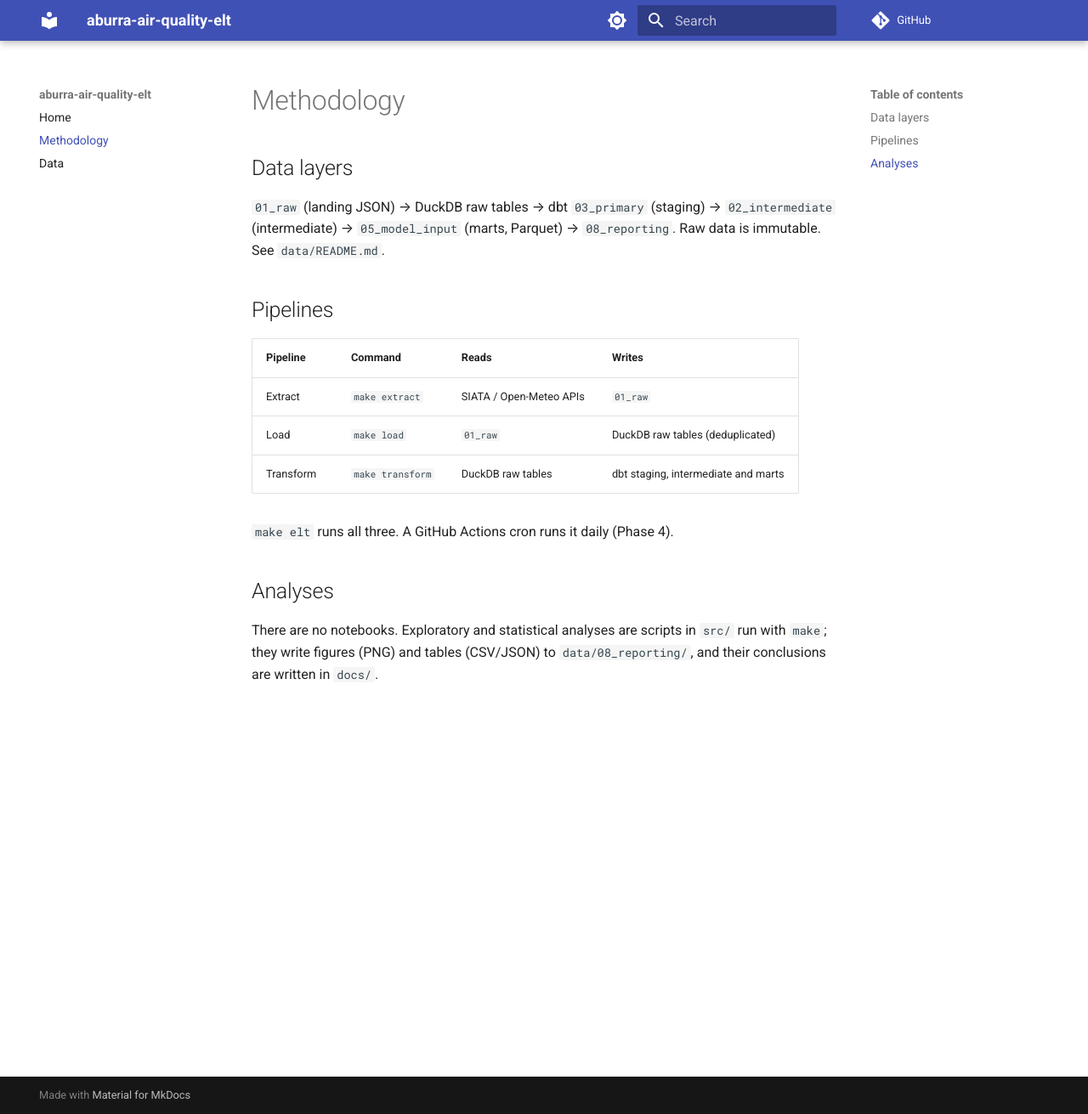
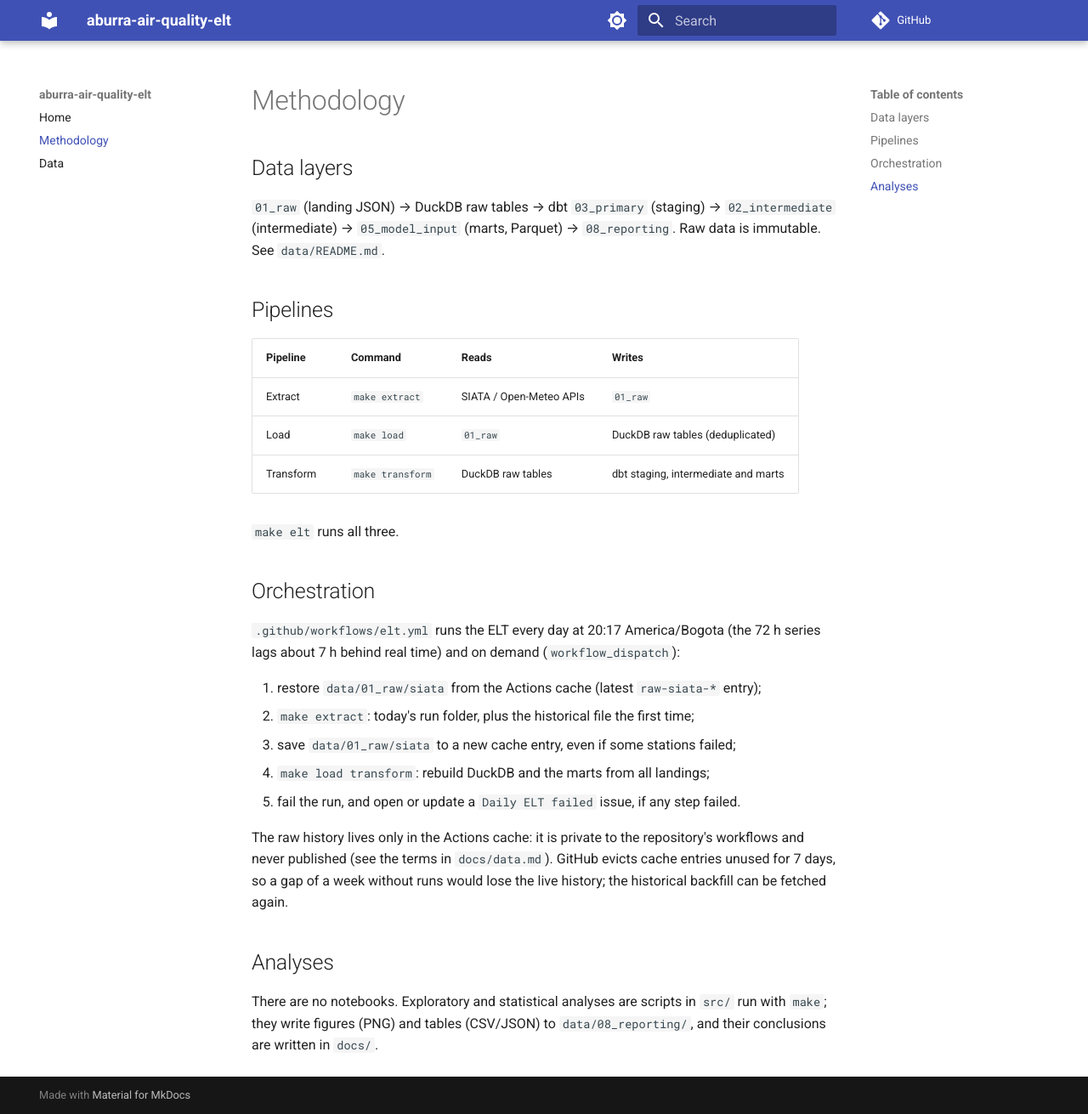
Before and after one commit to RafaGM1108/aburra-air-quality-elt, an MkDocs documentation site: the page built from docs/methodology.md, in a window 1280 px wide and 1311 px high. Shown: the whole window at 85% size. Built offline with MkDocs 1.6.1 and Material for MkDocs 9.7.7, drawn with Linux system fonts in a browser that asks for light colours; comment, search, counter and statistics services are not loaded.

Commit message:
ci: run the ELT daily on a cron schedule

```diff
--- a/docs/methodology.md
+++ b/docs/methodology.md
@@ -14,7 +14,23 @@ Raw data is immutable. See `data/README.md`.
 | Load | `make load` | `01_raw` | DuckDB raw tables (deduplicated) |
 | Transform | `make transform` | DuckDB raw tables | dbt staging, intermediate and marts |
 
-`make elt` runs all three. A GitHub Actions cron runs it daily (Phase 4).
+`make elt` runs all three.
+
+## Orchestration
+
+`.github/workflows/elt.yml` runs the ELT every day at 20:17 America/Bogota (the 72 h
+series lags about 7 h behind real time) and on demand (`workflow_dispatch`):
+
+1. restore `data/01_raw/siata` from the Actions cache (latest `raw-siata-*` entry);
+2. `make extract`: today's run folder, plus the historical file the first time;
+3. save `data/01_raw/siata` to a new cache entry, even if some stations failed;
+4. `make load transform`: rebuild DuckDB and the marts from all landings;
+5. fail the run, and open or update a `Daily ELT failed` issue, if any step failed.
+
+The raw history lives only in the Actions cache: it is private to the repository's
+workflows and never published (see the terms in `docs/data.md`). GitHub evicts cache
+entries unused for 7 days, so a gap of a week without runs would lose the live history;
+the historical backfill can be fetched again.
 
 ## Analyses
 
```
Also changed, not shown: CHANGELOG.md (+3 -0 lines), 1 other file.
